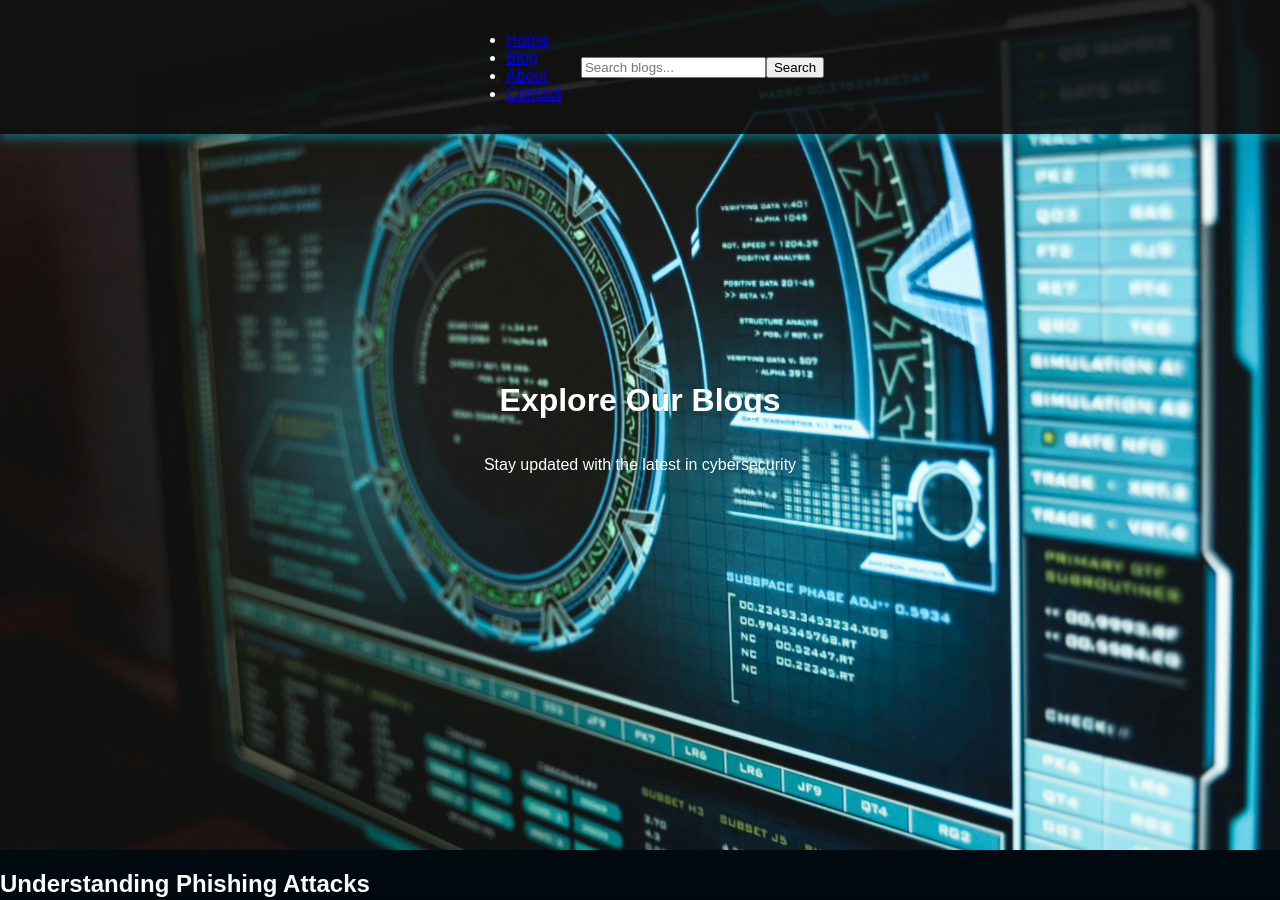
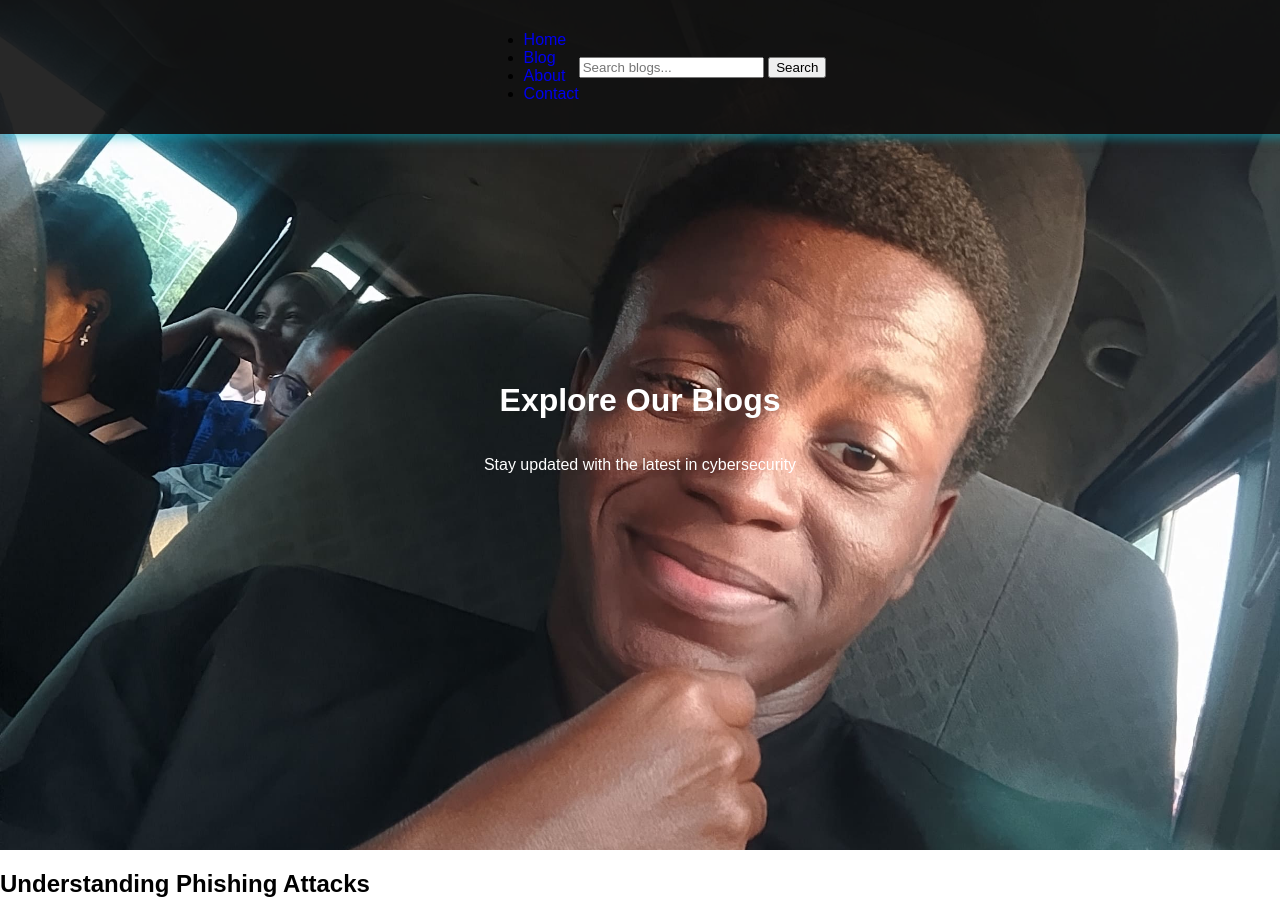
Before and after one commit to 1627-code/1627-code.github.io, a Jekyll site: the page blog.html, which Jekyll copies as it is, in a window 1280 px wide and 900 px high. Built offline with Jekyll 4.4.1, drawn with Linux system fonts in a browser that asks for light colours.

Commit message:
Update blog.html

```diff
--- a/blog.html
+++ b/blog.html
@@ -4,7 +4,7 @@
     <meta charset="UTF-8">
     <meta name="viewport" content="width=device-width, initial-scale=1.0">
     <title>1627-ebenezer|blog</title>
-    <link rel="stylesheet" href="blog.css">
+    <link rel="stylesheet" href="styles.css">
 </head>
 <body>
     <nav>
```
